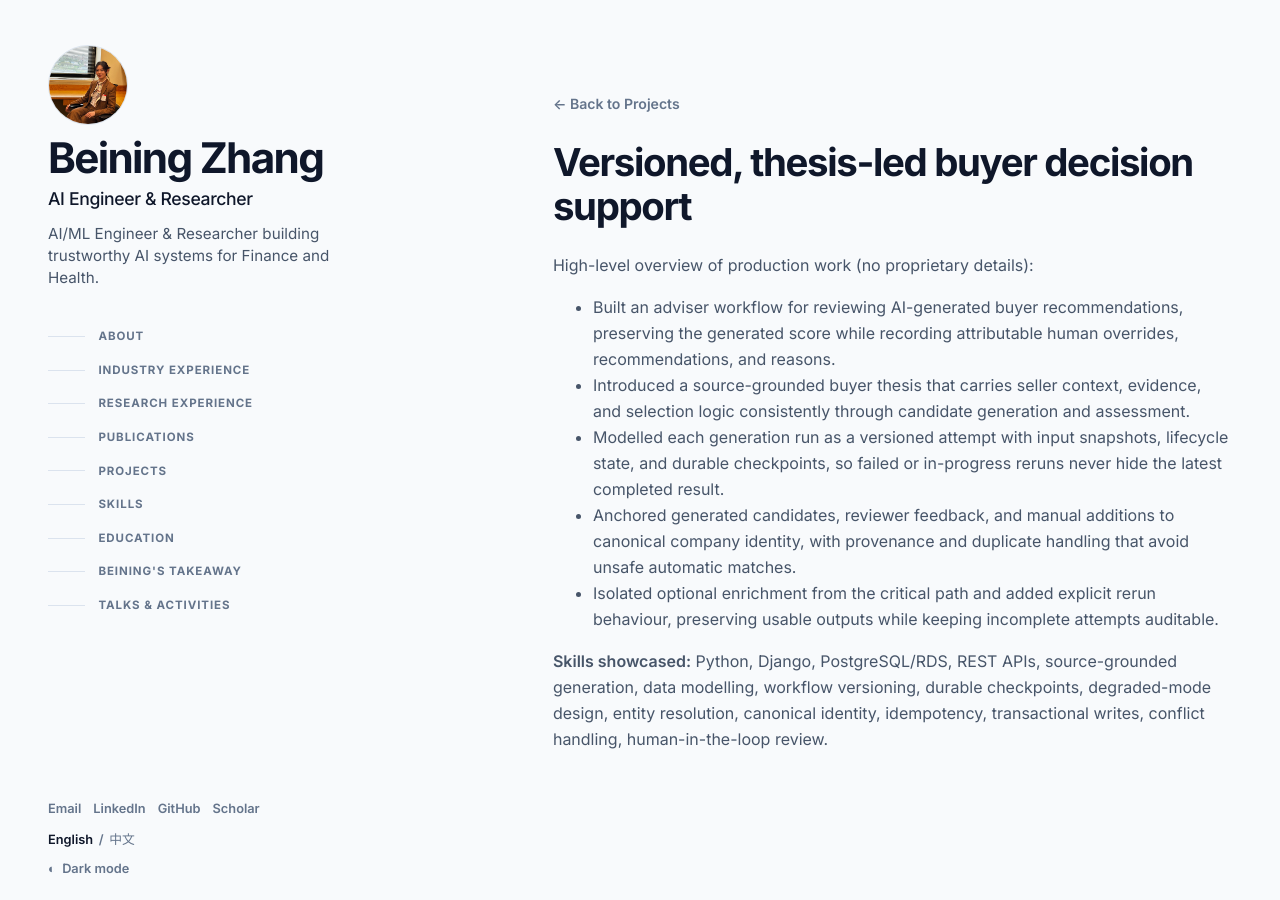
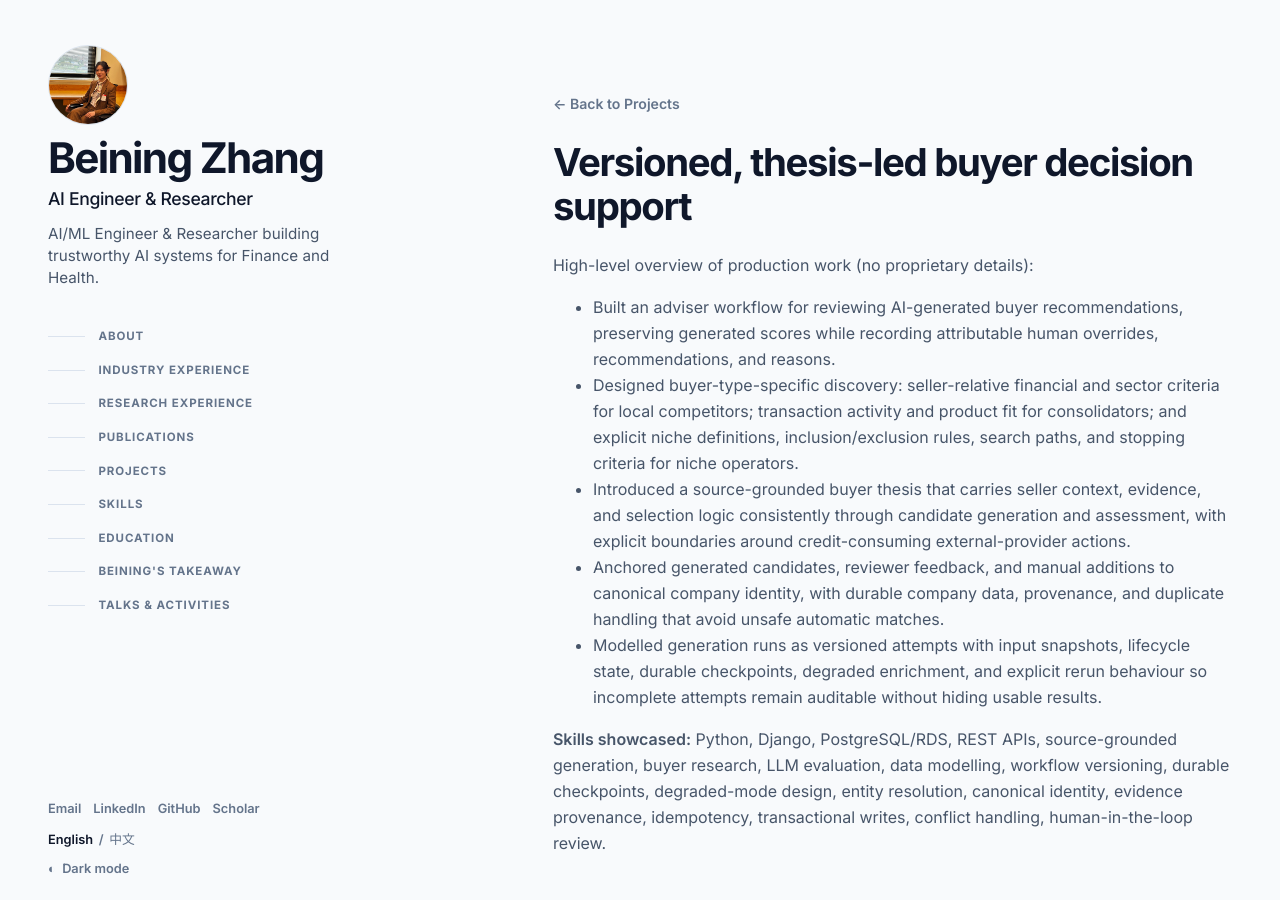
Before and after one commit to BeiningZhang/beiningzhang.github.io, a Jekyll site: the page built from _portfolio/portfolio-5.md, in a window 1280 px wide and 900 px high. Built offline with Jekyll 4.4.1, drawn with Linux system fonts in a browser that asks for light colours.

Commit message:
Update buyer decision support portfolio

```diff
--- a/_portfolio/portfolio-5.md
+++ b/_portfolio/portfolio-5.md
@@ -1,15 +1,15 @@
 ---
 title: "Versioned, thesis-led buyer decision support"
-excerpt: "Turning AI-generated buyer recommendations into a recoverable, evidence-grounded workflow for advisers."
+excerpt: "Turning buyer discovery and AI-generated recommendations into a reproducible, evidence-grounded workflow for advisers."
 collection: portfolio
 ---
 
 High-level overview of production work (no proprietary details):
 
-- Built an adviser workflow for reviewing AI-generated buyer recommendations, preserving the generated score while recording attributable human overrides, recommendations, and reasons.
-- Introduced a source-grounded buyer thesis that carries seller context, evidence, and selection logic consistently through candidate generation and assessment.
-- Modelled each generation run as a versioned attempt with input snapshots, lifecycle state, and durable checkpoints, so failed or in-progress reruns never hide the latest completed result.
-- Anchored generated candidates, reviewer feedback, and manual additions to canonical company identity, with provenance and duplicate handling that avoid unsafe automatic matches.
-- Isolated optional enrichment from the critical path and added explicit rerun behaviour, preserving usable outputs while keeping incomplete attempts auditable.
+- Built an adviser workflow for reviewing AI-generated buyer recommendations, preserving generated scores while recording attributable human overrides, recommendations, and reasons.
+- Designed buyer-type-specific discovery: seller-relative financial and sector criteria for local competitors; transaction activity and product fit for consolidators; and explicit niche definitions, inclusion/exclusion rules, search paths, and stopping criteria for niche operators.
+- Introduced a source-grounded buyer thesis that carries seller context, evidence, and selection logic consistently through candidate generation and assessment, with explicit boundaries around credit-consuming external-provider actions.
+- Anchored generated candidates, reviewer feedback, and manual additions to canonical company identity, with durable company data, provenance, and duplicate handling that avoid unsafe automatic matches.
+- Modelled generation runs as versioned attempts with input snapshots, lifecycle state, durable checkpoints, degraded enrichment, and explicit rerun behaviour so incomplete attempts remain auditable without hiding usable results.
 
-**Skills showcased:** Python, Django, PostgreSQL/RDS, REST APIs, source-grounded generation, data modelling, workflow versioning, durable checkpoints, degraded-mode design, entity resolution, canonical identity, idempotency, transactional writes, conflict handling, human-in-the-loop review.
+**Skills showcased:** Python, Django, PostgreSQL/RDS, REST APIs, source-grounded generation, buyer research, LLM evaluation, data modelling, workflow versioning, durable checkpoints, degraded-mode design, entity resolution, canonical identity, evidence provenance, idempotency, transactional writes, conflict handling, human-in-the-loop review.
```
